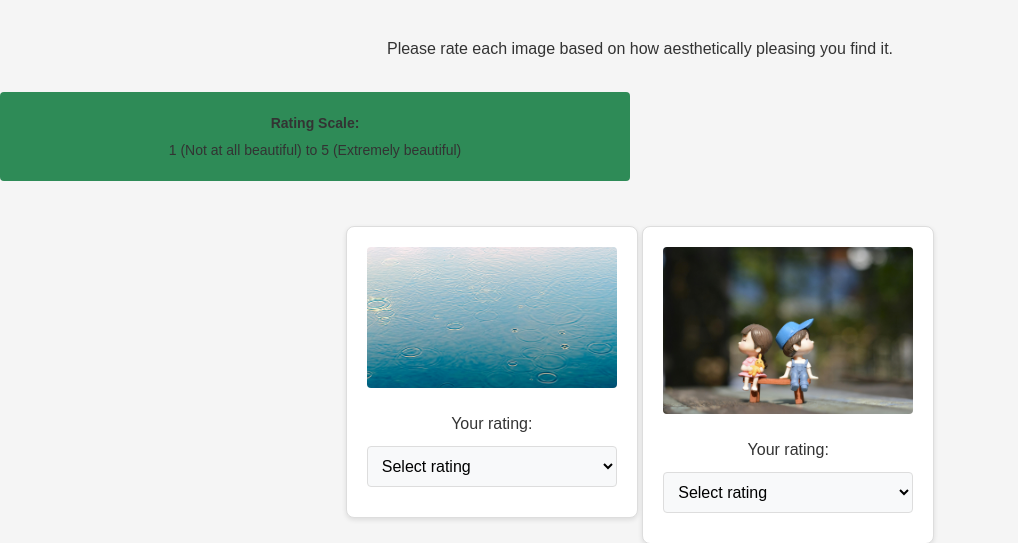
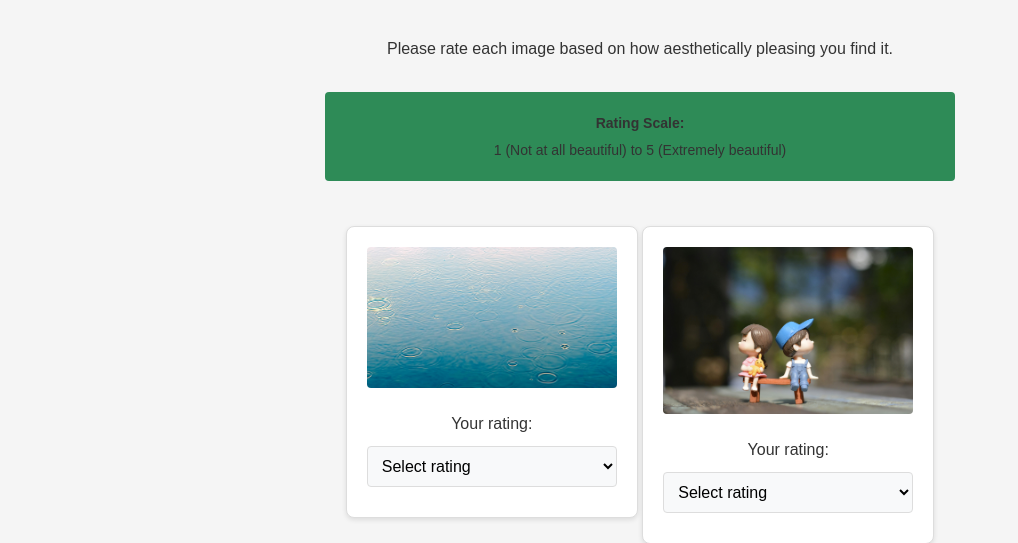
Before and after one commit to drakyere/picture_rating_game, a Flask app: page /rating in a window 1280 px wide. Shown: the top 543 px of the page, without its empty margins (0-1018 px from the left). Run offline with Flask 3, Linux system fonts and the light colour scheme; data comes from the database, SQL or seed files in the repository.

Commit message:
Update rating.html

```diff
--- a/templates/rating.html
+++ b/templates/rating.html
@@ -69,17 +69,15 @@
             background-color: #3cb371;
         }
         .rating-scale {
-            width:200vw;
+            width:100%;
             position:relative;
-            left:50%;
-            right:50%;
-            margin-left:-50vw;
-            margin-right:-50vw;
+            left:0%;
+            right:0%;
             background-color:  #2e8b57;
             padding: 15px;
             margin-bottom: 20px;
             text-align: center;
-            border-radius: 4px;
+
         }
         .error-message {
             color: #dc3545;
```
